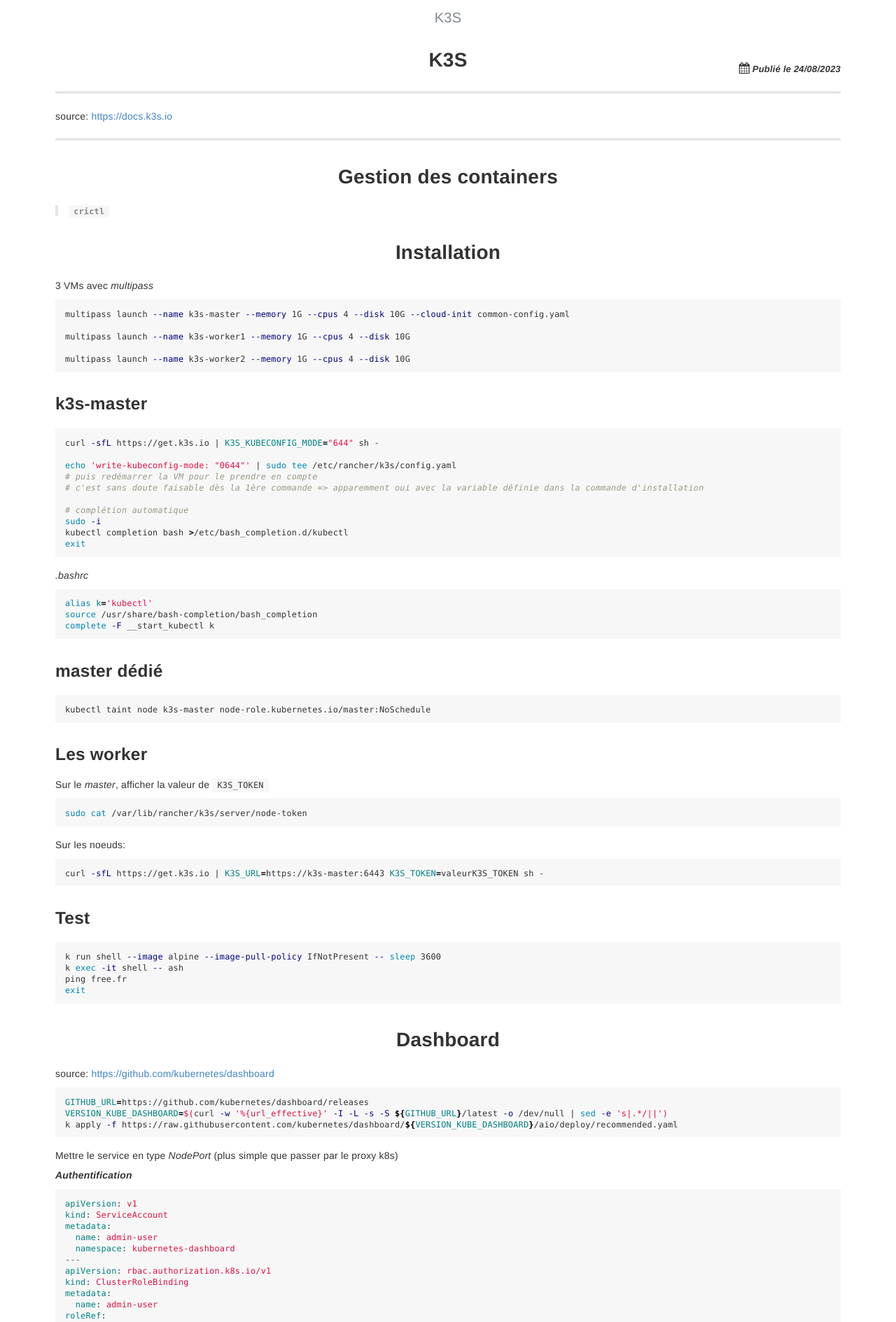
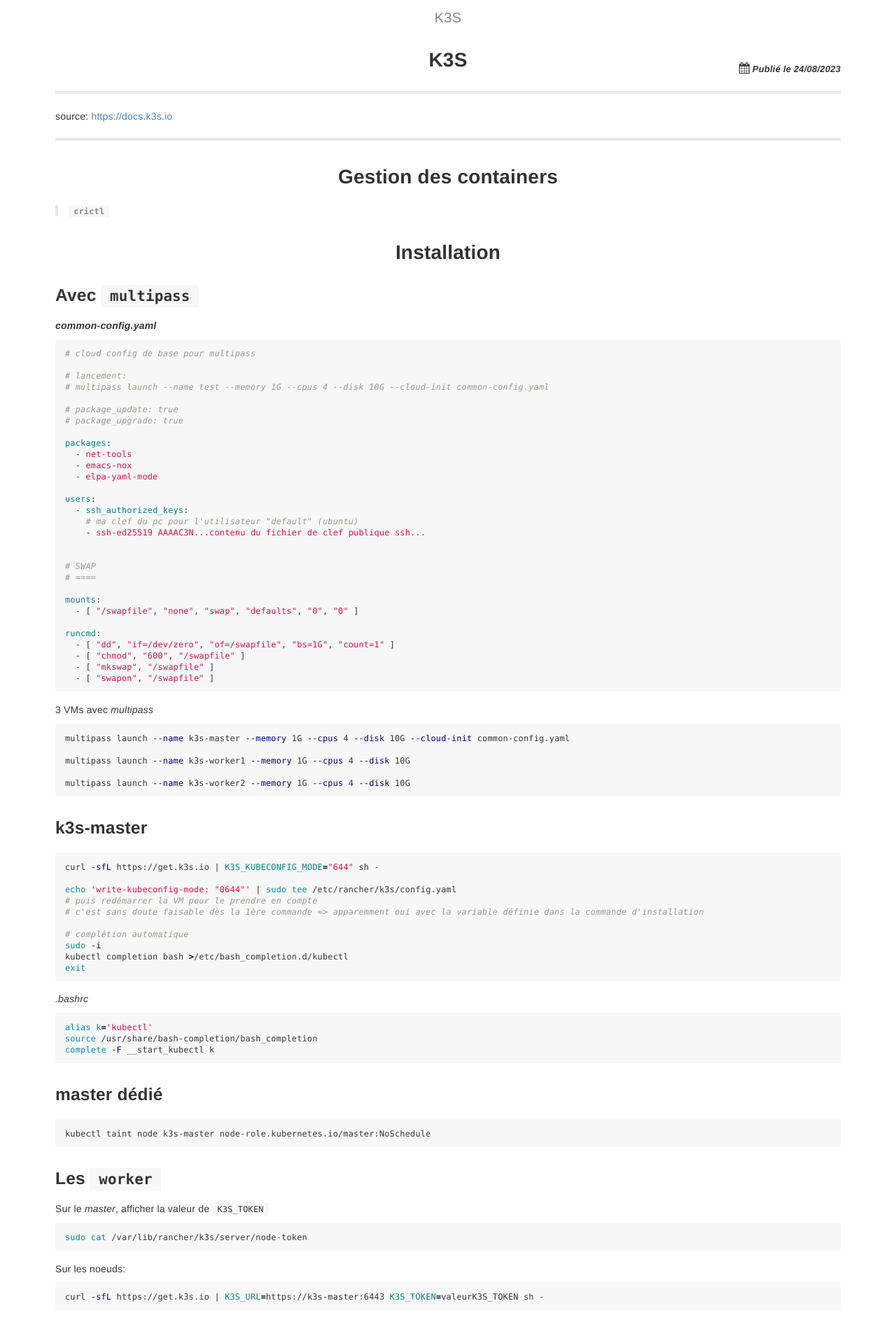
Before and after one commit to Grand-Dub/blog, a Jekyll site: the page built from _posts/2023-08-24-k3s.md, in a window 1280 px wide. Shown: the top 1889 px of the page at 70% size. Built offline with Jekyll 4.4.1, drawn with Linux system fonts in a browser that asks for light colours; some of the changed text lies outside the part shown.

Commit message:
ajout du contenu de common-config.yaml

````diff
--- a/_posts/2023-08-24-k3s.md
+++ b/_posts/2023-08-24-k3s.md
@@ -22,6 +22,43 @@ Gestion des containers
 
 Installation
 ============
+
+Avec `multipass`
+----------------
+
+***common-config.yaml***
+```yaml
+# cloud config de base pour multipass
+
+# lancement:
+# multipass launch --name test --memory 1G --cpus 4 --disk 10G --cloud-init common-config.yaml
+
+# package_update: true
+# package_upgrade: true
+
+packages:
+  - net-tools
+  - emacs-nox
+  - elpa-yaml-mode
+
+users:
+  - ssh_authorized_keys:
+    # ma clef du pc pour l'utilisateur "default" (ubuntu)
+    - ssh-ed25519 AAAAC3N...contenu du fichier de clef publique ssh...
+
+
+# SWAP
+# ====
+
+mounts:
+  - [ "/swapfile", "none", "swap", "defaults", "0", "0" ]
+
+runcmd:
+  - [ "dd", "if=/dev/zero", "of=/swapfile", "bs=1G", "count=1" ]
+  - [ "chmod", "600", "/swapfile" ]
+  - [ "mkswap", "/swapfile" ]
+  - [ "swapon", "/swapfile" ]
+```
 
 3 VMs avec *multipass*
 ```sh
@@ -63,7 +100,7 @@ kubectl taint node k3s-master node-role.kubernetes.io/master:NoSchedule
 ```
 
 
-Les worker
+Les `worker`
 ----------
 
 Sur le *master*, afficher la valeur de ```K3S_TOKEN```
````
Also changed, not shown: other parts of _posts/2023-08-24-k3s.md (+1 -1 lines).
